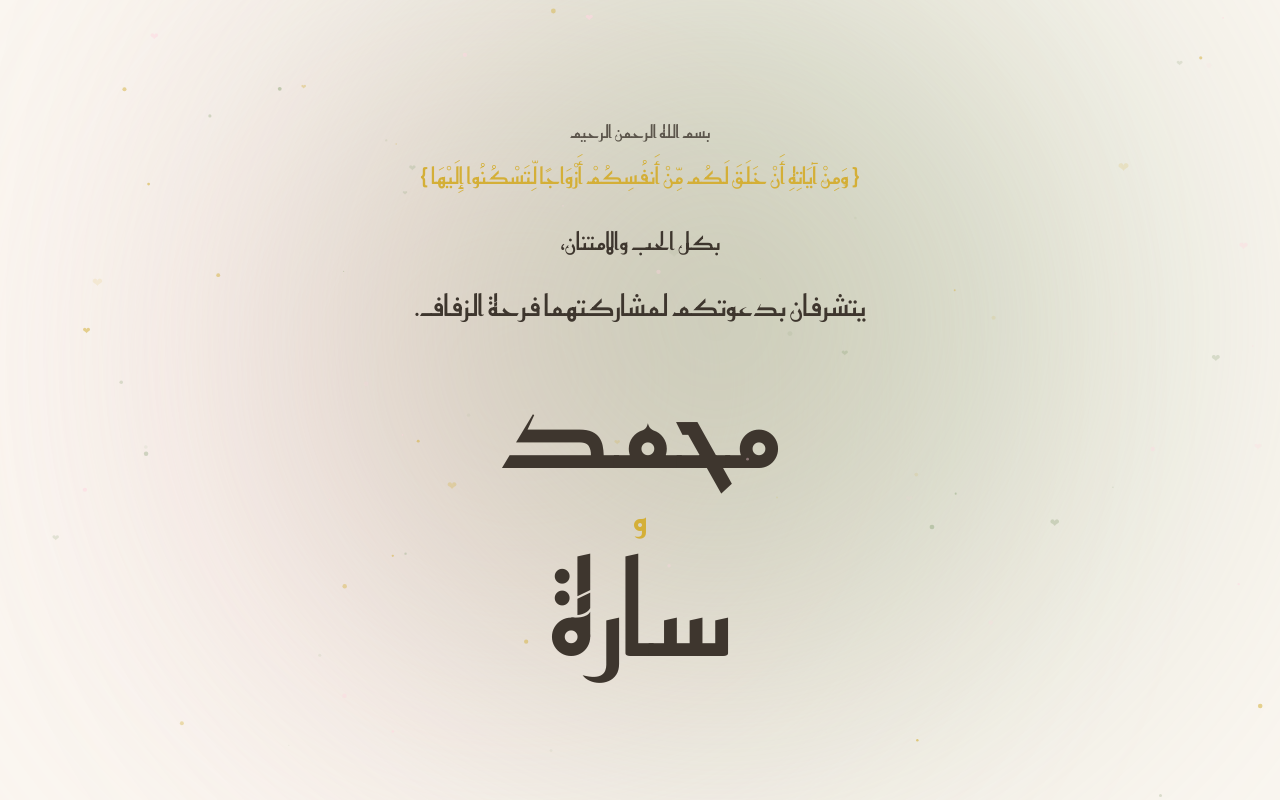
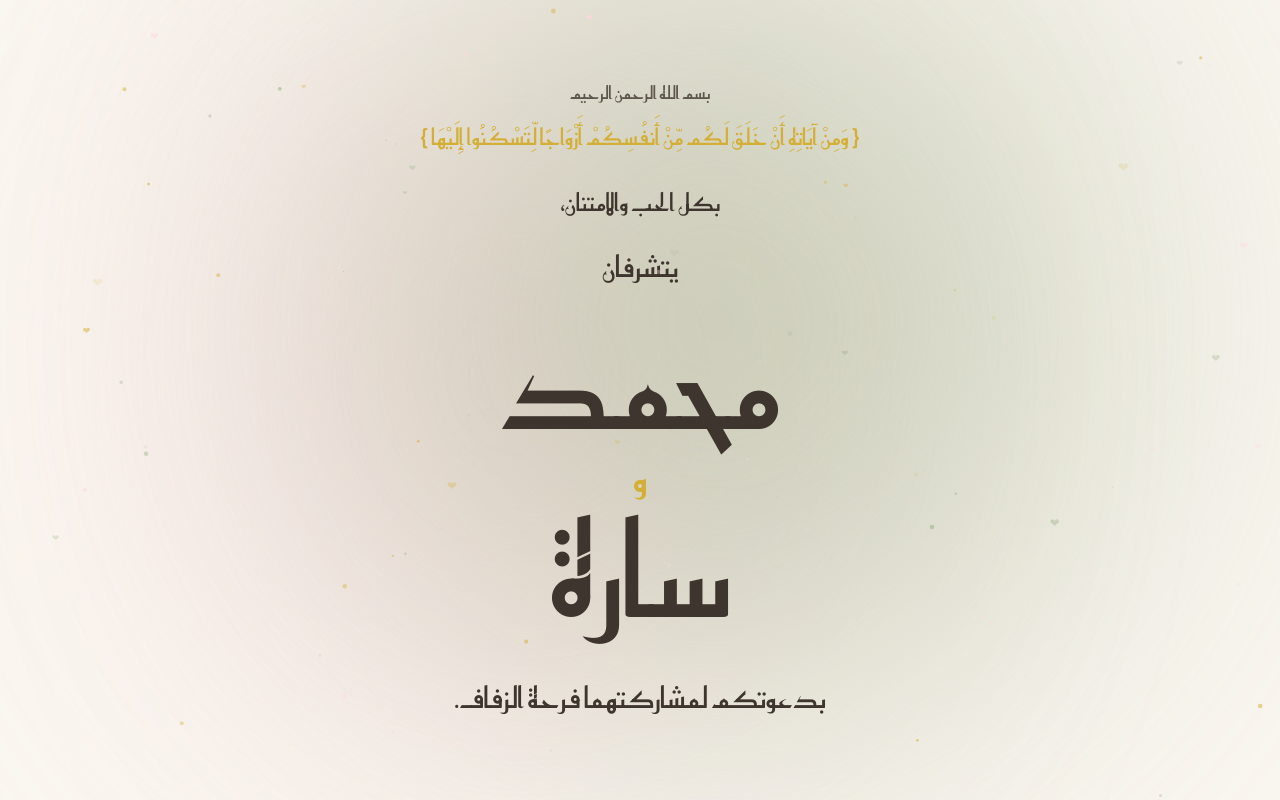
Before and after one commit to mahmoud31fathy/Sara-Wedding, a React (Vite) app: page / in a window 1280 px wide. Shown: the top 800 px of the page. Built offline with nearby package versions, Linux system fonts and the light colour scheme.

Commit message:
Split invitation sentence above and below names

```diff
--- a/src/App.jsx
+++ b/src/App.jsx
@@ -77,7 +77,7 @@ function App() {
             </p>
             <p style={{ fontSize: '1.5rem', color: 'var(--color-dark)', margin: 0, marginTop: '1rem' }}>بكل الحب والامتنان،</p>
             <p style={{ fontSize: '1.8rem', color: 'var(--color-dark)', fontFamily: 'var(--font-heading)', margin: 0, marginTop: '0.5rem' }}>
-              يتشرفان بدعوتكم لمشاركتهما فرحة الزفاف.
+              يتشرفان
             </p>
           </div>
 
@@ -110,7 +110,12 @@ function App() {
             سارة
           </h1>
 
-
+          {/* Bottom Invitation Text */}
+          <div className="hero-element" dir="rtl" style={{ marginTop: '2rem', display: 'flex', flexDirection: 'column', alignItems: 'center' }}>
+            <p style={{ fontSize: '1.8rem', color: 'var(--color-dark)', fontFamily: 'var(--font-heading)', margin: 0 }}>
+              بدعوتكم لمشاركتهما فرحة الزفاف.
+            </p>
+          </div>
         </div>
       </section>
 
```
